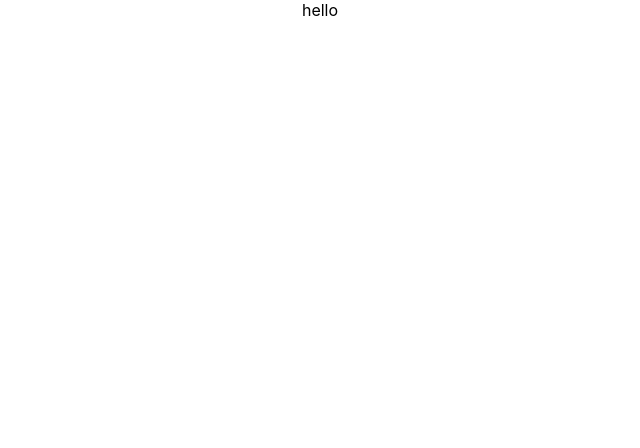
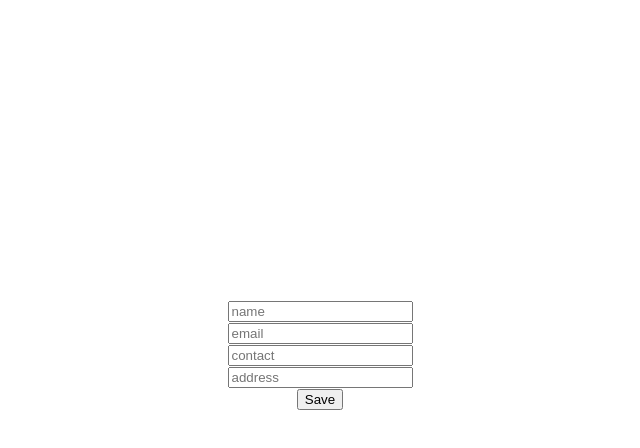
Before and after one commit to RithikaSujith/upcloud-task2, a React (Create React App) app: page / in a window 1280 px wide. Shown: the top 448 px of the page, without its empty margins (320-960 px from the left). Built offline with nearby package versions, Linux system fonts and the light colour scheme.

Commit message:
form created

```diff
--- a/src/App.js
+++ b/src/App.js
@@ -1,12 +1,19 @@
-import React  from 'react';
-import './App.css';
+import React, { Component } from "react";
+import "./App.css";
+import ValidationForm from "./components/ValidationForm";
 
-function App() {
-  return (
-    <div className="App">
-      hello
-    </div>
-  );
+class App extends Component {
+  state = {
+    visible: true
+  };
+
+  render() {
+    return (
+      <div className="App">
+        <ValidationForm />
+      </div>
+    );
+  }
 }
 
 export default App;
--- /dev/null
+++ b/src/components/ValidationForm.js
@@ -0,0 +1,105 @@
+import React from "react";
+
+const initialState = {
+  name: "",
+  email: "",
+  contact: "",
+  address: "",
+  nameError: "",
+  emailError: "",
+  contactError: "",
+  addressError: ""
+};
+
+class ValiationForm extends React.Component {
+  state = initialState;
+
+  handleChange = event => {
+    const isCheckbox = event.target.type === "checkbox";
+    this.setState({
+      [event.target.name]: isCheckbox
+        ? event.target.checked
+        : event.target.value
+    });
+  };
+
+  validate = () => {
+    let contactError = "";
+    let emailError = "";
+    // let passwordError = "";
+
+    let value=this.state.contact;
+    if (value.length!==10) {
+      contactError = "It should contain 10 digits";
+    }
+
+    if (!this.state.email.includes("@")) {
+      emailError = "invalid email";
+    }
+
+    if (emailError || contactError) {
+      this.setState({ emailError, contactError });
+      return false;
+    }
+
+    return true;
+  };
+
+  handleSubmit = event => {
+    event.preventDefault();
+    const isValid = this.validate();
+    if (isValid) {
+      console.log(this.state);
+      // clear form
+      this.setState(initialState);
+    }
+  };
+
+  render() {
+    return (
+      <form onSubmit={this.handleSubmit}>
+        <div>
+          <input
+            name="name"
+            placeholder="name"
+            value={this.state.name}
+            onChange={this.handleChange}
+          />
+        </div>
+        <div>
+          <input
+            name="email"
+            placeholder="email"
+            value={this.state.email}
+            onChange={this.handleChange}
+          />
+          <div style={{ fontSize: 12, color: "red" }}>
+            {this.state.emailError}
+          </div>
+        </div>
+        <div>
+          <input
+            name="contact"
+            placeholder="contact"
+            value={this.state.contact}
+            onChange={this.handleChange}
+          />
+          <div style={{ fontSize: 12, color: "red" }}>
+            {this.state.contactError}
+          </div>
+        </div>
+        <div>
+          <input
+            name="address"
+            placeholder="address"
+            value={this.state.address}
+            onChange={this.handleChange}
+          />
+        </div>
+        <button type="submit">Save</button>
+      </form>
+    );
+  }
+}
+
+export default ValiationForm;
--- a/src/index.css
+++ b/src/index.css
@@ -5,6 +5,7 @@ body {
     sans-serif;
   -webkit-font-smoothing: antialiased;
   -moz-osx-font-smoothing: grayscale;
+  margin-top: 300px;
 }
 
 code {
--- a/src/index.js
+++ b/src/index.js
@@ -1,7 +1,8 @@
 import React from 'react';
 import ReactDOM from 'react-dom';
+import App from './App';
 import './index.css';
-import App from './App';
+//import 'bootstrap/dist/css/bootstrap.min.css';
 
 
 ReactDOM.render(
```
Also changed, not shown: package.json (+7 -1 lines), 1 other file (tests, documents, lock files or other folders).
